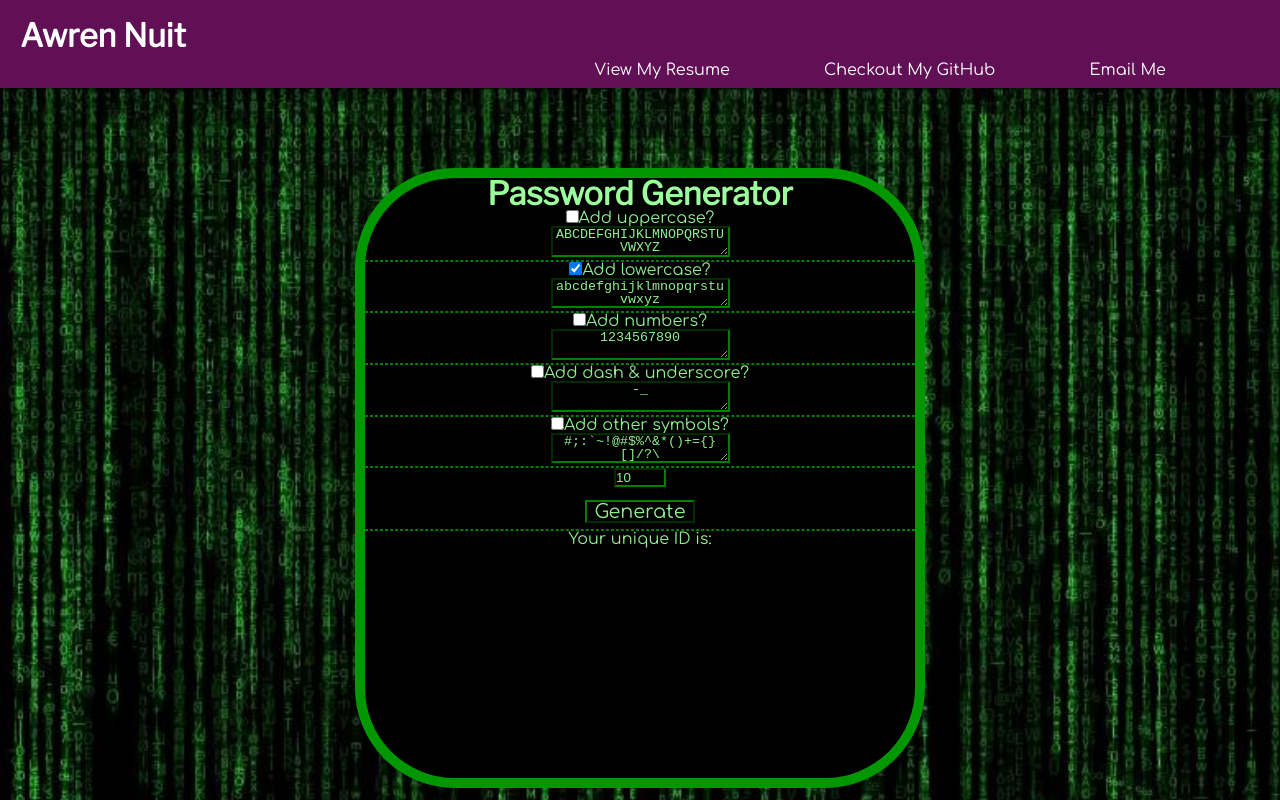
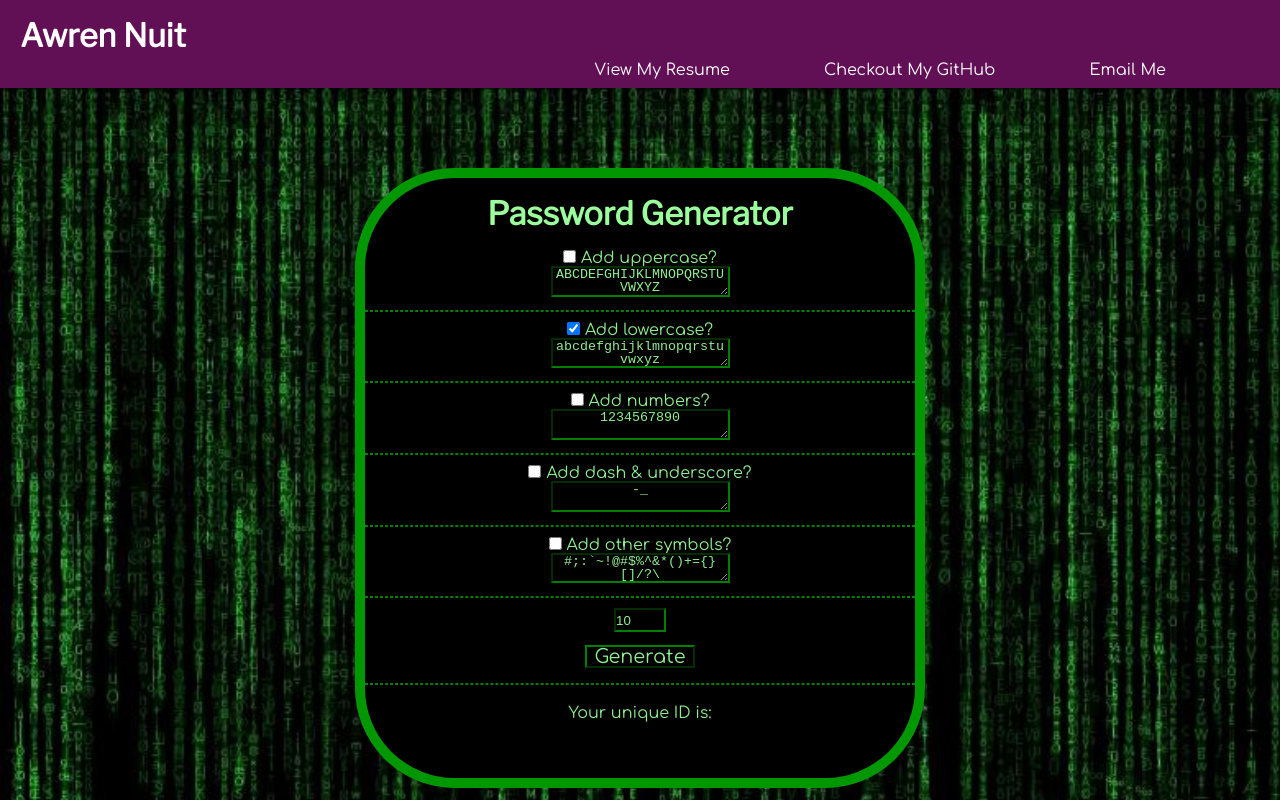
Before and after one commit to awrennuit/full-stack-software-developer-portfolio, a React (Create React App) app: page /password-generator in a window 1280 px wide. Shown: the top 800 px of the page. Built offline with nearby package versions, Linux system fonts and the light colour scheme.

Commit message:
added margins to each section, changed color of output to lightgreen

```diff
--- a/src/components/PasswordGenerator/PasswordGenerator.css
+++ b/src/components/PasswordGenerator/PasswordGenerator.css
@@ -12,7 +12,7 @@ input {
   color: lightgreen;
   font-size: 1.2em;
   margin-top: 13px;
-  margin-bottom: 6px;
+  margin-bottom: 15px;
   cursor: pointer;
   width: 110px;
 }
@@ -38,6 +38,10 @@ input {
   padding-top: 80px;
 }
 
+.password-checkbox-container {
+  margin-top: 10px;
+}
+
 .password-full-container {
   width: 550px;
   height: 600px;
@@ -49,15 +53,35 @@ input {
 }
 
 .password-heading {
+  margin: 20px;
   animation: heading 5s alternate infinite;
 }
 
 .password-hr {
-  border: 1px dashed green;
+  border: 1.5px dashed green;
+}
+
+.password-length-input {
+  margin-top: 10px;
+  height: 20px;
+}
+
+.password-output {
+  color: lightgreen;
+}
+
+.password-output-heading {
+  color: lightgreen;
+  margin-top: 20px;
 }
 
 .password-span {
   color: lightgreen;
+  margin-left: 5px;
+}
+
+.password-text-container {
+  margin-bottom: 10px;
 }
 
 .password-textarea {
--- a/src/components/PasswordGenerator/PasswordGenerator.js
+++ b/src/components/PasswordGenerator/PasswordGenerator.js
@@ -3,7 +3,7 @@ import './PasswordGenerator.css';
 
 export default function PasswordGenerator() {
 
-  // Store local state
+  // Store local state and variables
   const [length, setLength] = useState(10);
   const [charset, setCharset] = useState('abcdefghijklmnopqrstuvwxyz');
   const [uniquePassword, setUniquePassword] = useState('');
@@ -79,42 +79,53 @@ export default function PasswordGenerator() {
       <div className="password-full-container">
         <h1 className="password-heading">Password Generator</h1>
 
+        <div className="password-checkbox-container">
           <input type="checkbox" value={`ABCDEFGHIJKLMNOPQRSTUVWXYZ`} onChange={handleCheck} />
           <span className="password-span">Add uppercase?</span>
-        <div>
+        </div>
+        <div className="password-text-container">
           <textarea className="password-textarea" value={`ABCDEFGHIJKLMNOPQRSTUVWXYZ`} readOnly></textarea>
         </div>
         <hr className="password-hr" />
 
+        <div className="password-checkbox-container">
           <input type="checkbox" value={`abcdefghijklmnopqrstuvwxyz`} onChange={handleCheck} defaultChecked />
           <span className="password-span">Add lowercase?</span>
-        <div>
+        </div>
+        <div className="password-text-container">
           <textarea className="password-textarea" value={`abcdefghijklmnopqrstuvwxyz`} readOnly></textarea>
         </div>
         <hr className="password-hr" />
 
+        <div className="password-checkbox-container">
           <input type="checkbox" id="numbers" value={`1234567890`} onChange={handleCheck} />
           <span className="password-span">Add numbers?</span>
-        <div>
+        </div>
+        <div className="password-text-container">
           <textarea className="password-textarea" value={`1234567890`} readOnly></textarea>
         </div>
         <hr className="password-hr" />
 
+        <div className="password-checkbox-container">
           <input type="checkbox" id="dash" value={`-_`} onChange={handleCheck} />
           <span className="password-span">Add dash & underscore?</span>
-        <div>
+        </div>
+        <div className="password-text-container">
           <textarea className="password-textarea" value={`-_`} readOnly></textarea>
         </div>
         <hr className="password-hr" />
 
+        <div className="password-checkbox-container">
           <input type="checkbox" id="symbols" value={'#;:`~!@#$%^&*()+={}[]/?\\'} onChange={handleCheck} />
           <span className="password-span">Add other symbols?</span>
-        <div>
+        </div>
+        <div className="password-text-container">
           <textarea className="password-textarea" value={'#;:`~!@#$%^&*()+={}[]/?\\'} readOnly></textarea>
         </div>
         <hr className="password-hr" />
 
         <input
+          className="password-length-input"
           type="number"
           min="2"
           max="50"
@@ -128,8 +139,8 @@ export default function PasswordGenerator() {
         <hr className="password-hr" />
 
         <div>
-          <p className="password-span">Your unique ID is:</p>
-          <p>{uniquePassword}</p>
+          <p className="password-output-heading">Your unique ID is:</p>
+          <p className="password-output">{uniquePassword}</p>
         </div>
 
       </div>
```
Lines whose indentation alone changed are shown as unchanged.
